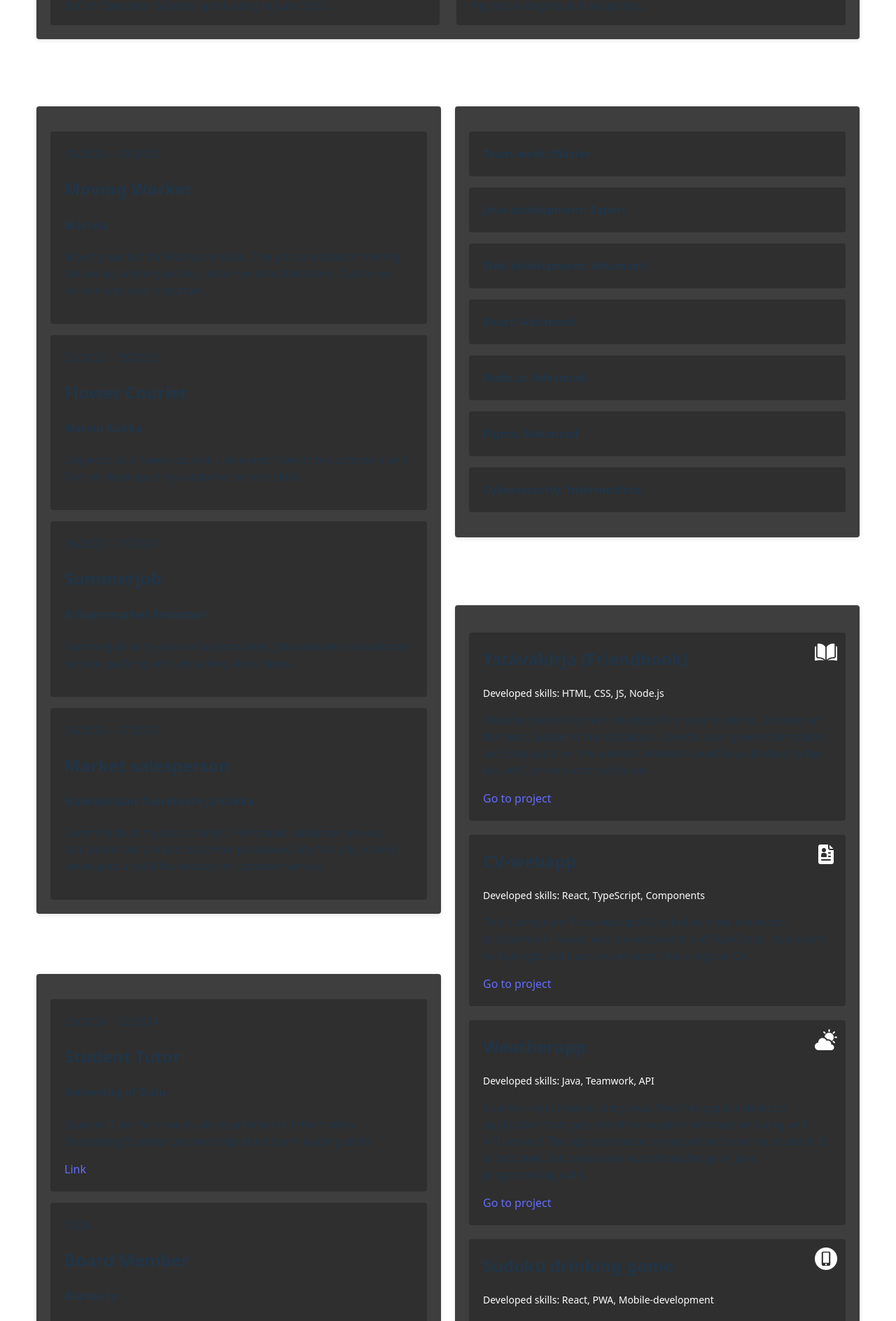
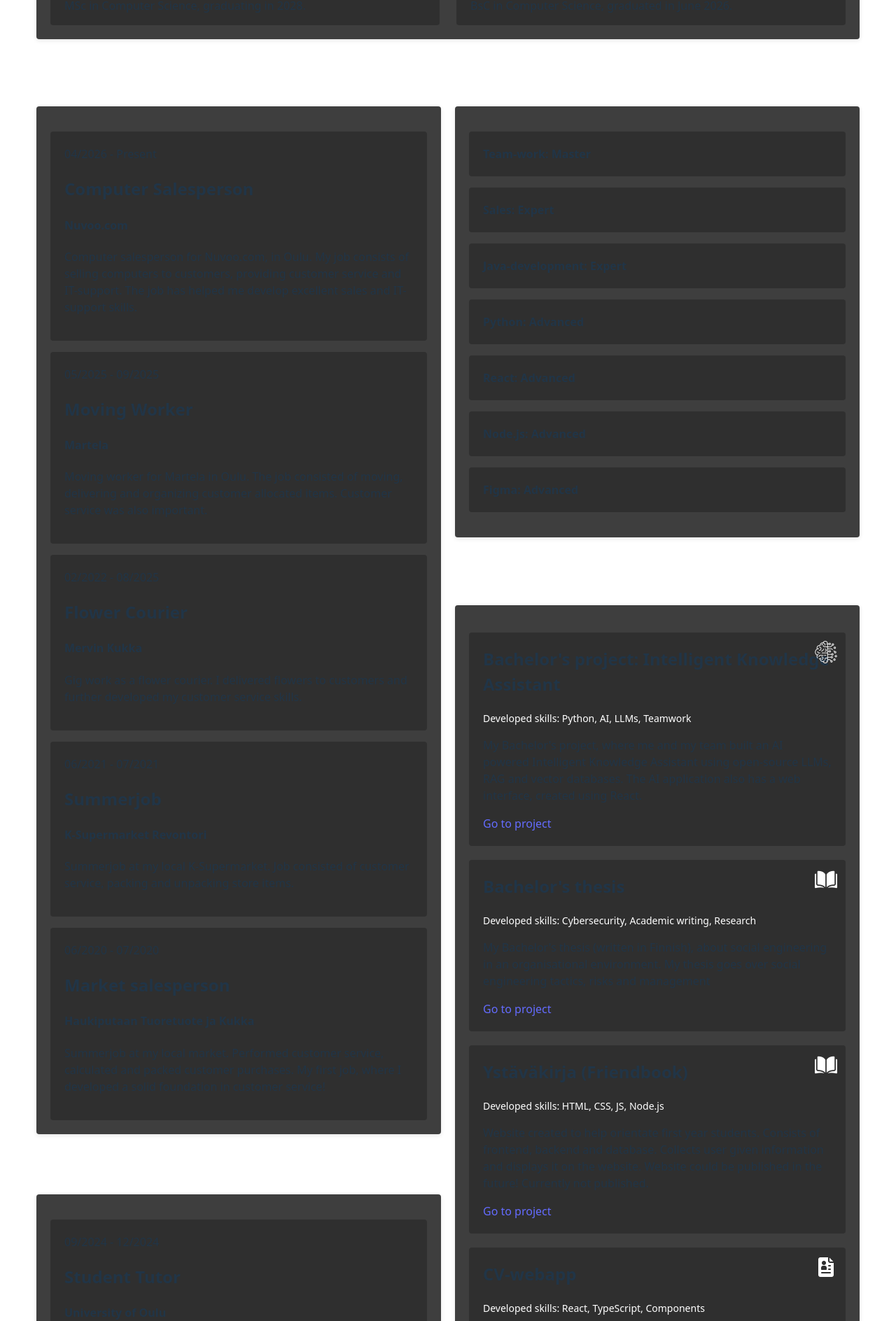
Before and after one commit to joonahonen/cv-webapp, a React app in the folder cv/: page / in a window 1280 px wide. Shown: the part 878-2766 px from the top of the page at 70% size. Built offline with nearby package versions, Linux system fonts and the light colour scheme; the HTML template or start-up script is replaced by a standard one.

Commit message:
Updated old information

```diff
--- a/cv/src/components/list-components/EducationList.tsx
+++ b/cv/src/components/list-components/EducationList.tsx
@@ -3,17 +3,17 @@ import Education from "../single-components/Education";
 function EducationList() {
   return (
     <>
+    <Education
+        date="2026 - 2028"
+        degree="Master of Science: Computer Science"
+        school="University of Oulu"
+        description="MSc in Computer Science, graduating in 2028."
+      />
       <Education
         date="2023 - 2026"
         degree="Bachelor of Science: Computer Science"
         school="University of Oulu"
-        description="BsC in Computer Science, graduating in June 2026."
-      />
-      <Education
-        date="2020 - 2023"
-        degree="Matriculation Examination"
-        school="Haukipudas Upper Secondary School"
-        description="Highscool degree at Haukipudas."
+        description="BsC in Computer Science, graduated in June 2026."
       />
     </>
   );
--- a/cv/src/components/list-components/ExperienceList.tsx
+++ b/cv/src/components/list-components/ExperienceList.tsx
@@ -6,6 +6,13 @@ function ExperienceList() {
   return (
     <>
       <div>
+        <Experience
+          workPlace="Nuvoo.com"
+          position="Computer Salesperson"
+          date="04/2026 - Present"
+          description="Computer salesperson for Nuvoo.com, in Oulu.
+          My job consists of selling computers to customers, providing customer service and IT-support. The job has helped me develop excellent sales and IT-support skills."
+        />
         <Experience
           workPlace="Martela"
           position="Moving Worker"
--- a/cv/src/components/list-components/ProjectList.tsx
+++ b/cv/src/components/list-components/ProjectList.tsx
@@ -2,13 +2,27 @@ import Project from "../single-components/Project";
 import book from "../../assets/open-book.png";
 import resume from "../../assets/resume.png";
 import weather from "../../assets/cloudy-day.png";
-import phone from "../../assets/smartphone.png";
+import ai from "../../assets/artificial-intelligence-2.png";
 
 // ProjectList component used for gathering individual projects
 function ProjectList() {
   return (
     <>
       <div>
+        <Project
+          title="Bachelor's project: Intelligent Knowledge Assistant"
+          skills="Python, AI, LLMs, Teamwork"
+          description="My Bachelor's project, where me and my team built an AI powered Intelligent Knowledge Assistant using open-source LLMs, RAG and vector databases. The AI application also has a web interface, created using React."
+          link="https://github.com/JPK-fin/Intelligent-Knowledge-Assistant"
+          iconSrc={ai}
+        />
+        <Project
+          title="Bachelor's thesis"
+          skills="Cybersecurity, Academic writing, Research"
+          description="My Bachelor's thesis (written in Finnish), about social engineering in an organisational environment. My thesis goes over social engineering tactics, risks and management"
+          link="https://urn.fi/URN:NBN:fi:oulu-202605113135"
+          iconSrc={book}
+        />
         <Project
           title="Ystäväkirja (Friendbook)"
           skills="HTML, CSS, JS, Node.js"
@@ -37,14 +51,6 @@ function ProjectList() {
           link="https://github.com/joonahonen/o4_saasovellus"
           iconSrc={weather}
         />
-        <Project
-          title="Sudoku drinking game"
-          skills="React, PWA, Mobile-development"
-          description="An unfinished PWA mobile application.
-          A fun drinking oriented Sudoku-game, that can be played by multiple people at the same time.
-          Currently still being created. Information will be updated, when the project is finished!"
-          iconSrc={phone}
-        />
       </div>
     </>
   );
--- a/cv/src/components/list-components/SkillList.tsx
+++ b/cv/src/components/list-components/SkillList.tsx
@@ -6,12 +6,12 @@ function SkillList() {
     <>
       <div>
         <Skill title="Team-work" level="Master" />
+        <Skill title="Sales" level="Expert" />
         <Skill title="Java-development" level="Expert" />
-        <Skill title="Web-development" level="Advanced" />
+        <Skill title="Python" level="Advanced" />
         <Skill title="React" level="Advanced" />
         <Skill title="Node.js" level="Advanced" />
         <Skill title="Figma" level="Advanced" />
-        <Skill title="Cybersecurity" level="Intermediate" />
       </div>
     </>
   );
```
Also changed, not shown: cv/src/assets/artificial-intelligence-2.png (added), 1 other file (tests, documents, lock files or other folders).
